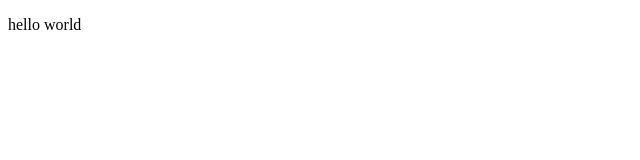
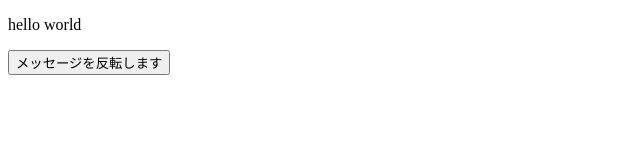
Before and after one commit to sk10sk15/vue.js, a plain HTML site: page index.html in a window 1280 px wide. Shown: the whole page, without its empty margins (0-640 px from the left). Drawn offline with nearby package versions, Linux system fonts and the light colour scheme.

Commit message:
add bottun

```diff
--- a/index.html
+++ b/index.html
@@ -11,6 +11,7 @@
 
     <div id="app">
         <p>{{message}}</p>
+        <button v-on:click="reverseMessage">メッセージを反転します</button>
       </div>
 
       <script>
@@ -18,6 +19,11 @@
               el:'#app',
               data:{
                   message: 'hello world'
+                },
+              method: {
+                    reverseMessage: function(){
+                        this.message = this.message.split('').reverse().join('')
+                    }
                 }
             })
       </script>
```
